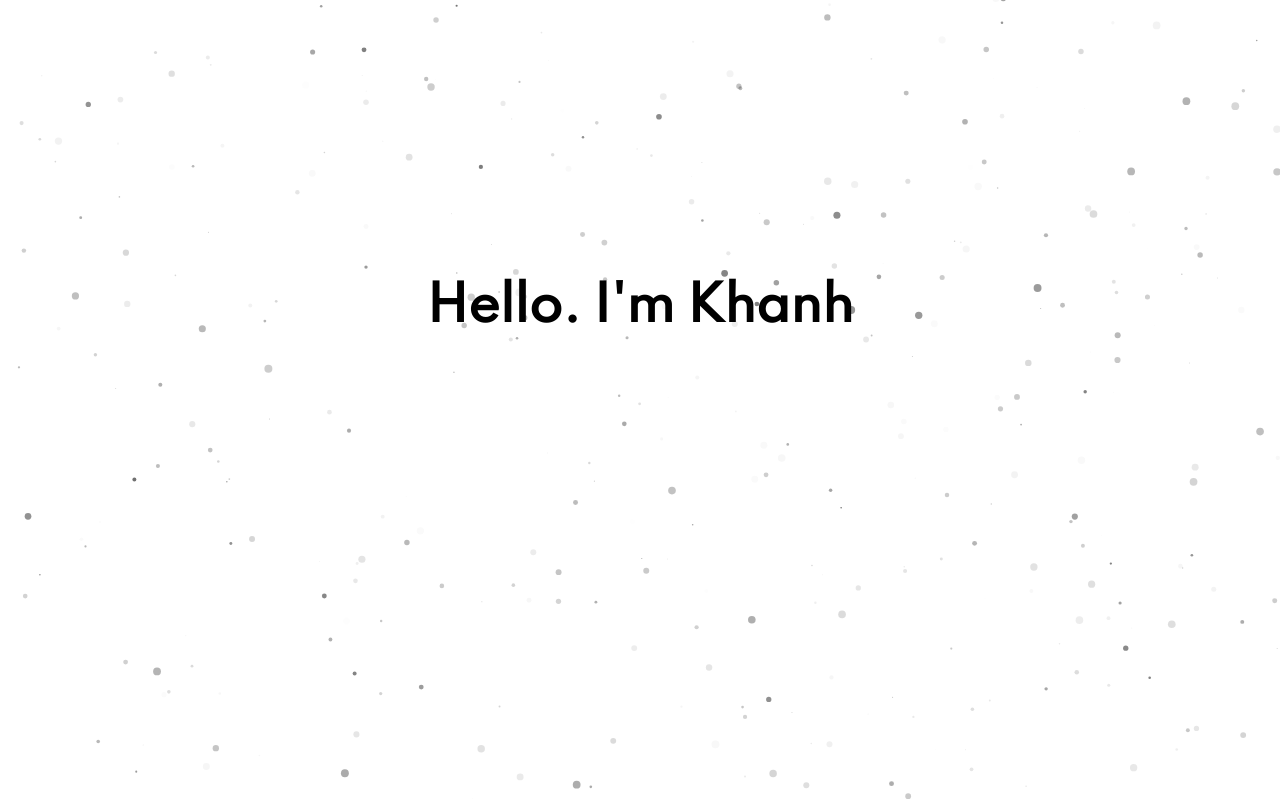
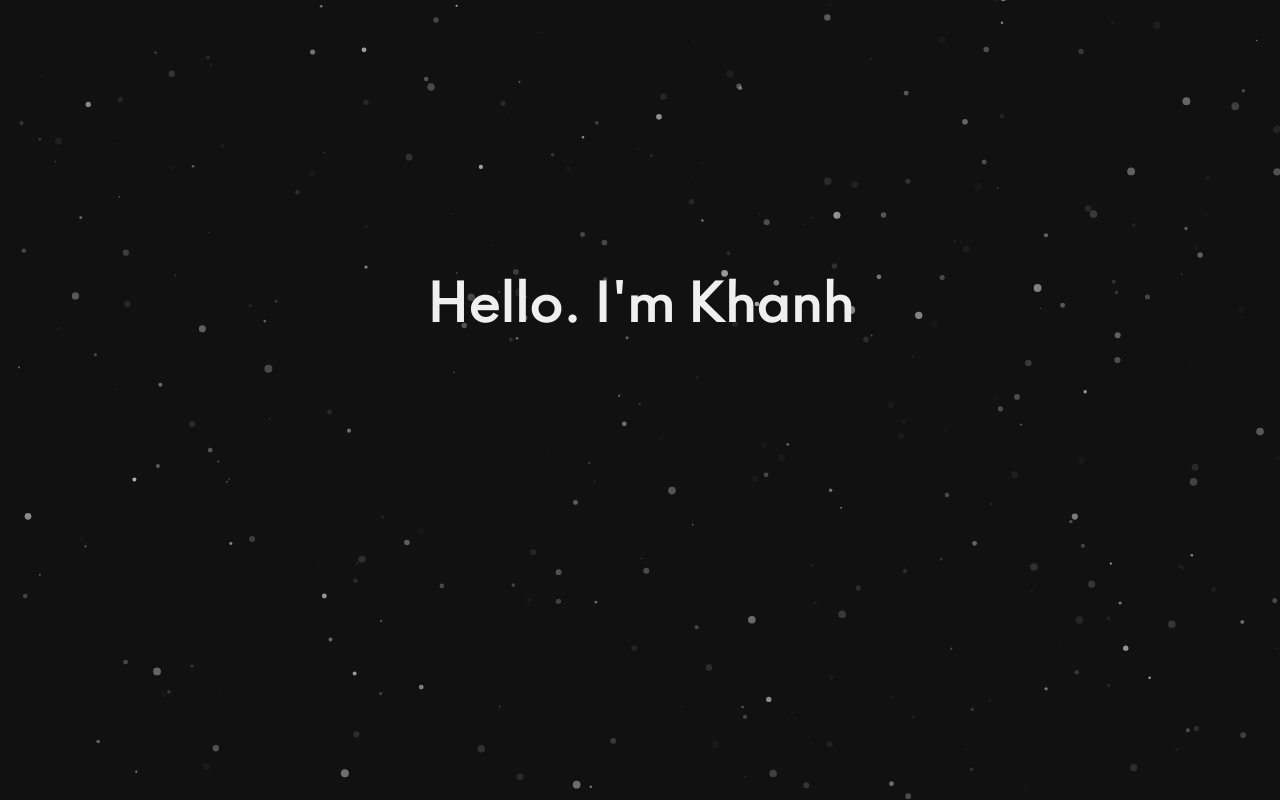
Before and after one commit to lordshenk/hello, a plain HTML site: page index.html in a window 1280 px wide. Drawn offline with Linux system fonts and the light colour scheme; animation ran at ten frames a second.

Commit message:
feat: dark mode

```diff
--- a/config.js
+++ /dev/null
@@ -1,111 +0,0 @@
-
-particlesJS("particles-js", {
-  "particles": {
-    "number": {
-      "value": 299,
-      "density": {
-        "enable": true,
-        "value_area": 800
-      }
-    },
-    "color": {
-      "value": "#393939"
-    },
-    "shape": {
-      "type": "circle",
-      "stroke": {
-        "width": 0,
-        "color": "#000000"
-      },
-      "polygon": {
-        "nb_sides": 5
-      },
-      "image": {
-        "src": "img/github.svg",
-        "width": 100,
-        "height": 100
-      }
-    },
-    "opacity": {
-      "value": 0.75,
-      "random": true,
-      "anim": {
-        "enable": true,
-        "speed": 1,
-        "opacity_min": 0,
-        "sync": false
-      }
-    },
-    "size": {
-      "value": 4,
-      "random": true,
-      "anim": {
-        "enable": false,
-        "speed": 4,
-        "size_min": 0.3,
-        "sync": false
-      }
-    },
-    "line_linked": {
-      "enable": false,
-      "distance": 150,
-      "color": "#ffffff",
-      "opacity": 0.4,
-      "width": 1
-    },
-    "move": {
-      "enable": true,
-      "speed": 2,
-      "direction": "top-right",
-      "random": true,
-      "straight": false,
-      "out_mode": "out",
-      "bounce": false,
-      "attract": {
-        "enable": false,
-        "rotateX": 600,
-        "rotateY": 600
-      }
-    }
-  },
-  "interactivity": {
-    "detect_on": "canvas",
-    "events": {
-      "onhover": {
-        "enable": false,
-        "mode": "bubble"
-      },
-      "onclick": {
-        "enable": true,
-        "mode": "repulse"
-      },
-      "resize": true
-    },
-    "modes": {
-      "grab": {
-        "distance": 400,
-        "line_linked": {
-          "opacity": 1
-        }
-      },
-      "bubble": {
-        "distance": 300,
-        "size": 0,
-        "duration": 2,
-        "opacity": 0,
-        "speed": 3
-      },
-      "repulse": {
-        "distance": 350,
-        "duration": 0.5
-      },
-      "push": {
-        "particles_nb": 4
-      },
-      "remove": {
-        "particles_nb": 2
-      }
-    }
-  },
-  "retina_detect": true
-})
--- a/index.html
+++ b/index.html
@@ -7,11 +7,11 @@
     <link href="https://fonts.googleapis.com/css2?family=Spartan:wght@300;400;500&display=swap" rel="stylesheet" />
     <link rel="stylesheet" href="style.css" />
   </head>
-  <body>
+  <body class="dark">
     <div class="wrapper">
       <div class="main">
         <div id="particles-js"></div>
-        <h3>Hello. I'm Khanh</h3>
+        <h3 title="Long press to switch mode">Hello. I'm Khanh</h3>
         <div class="menu">
           <p>about</p>
           <p>skills</p>
@@ -53,7 +53,6 @@
     </div>
 
     <script src="particles.min.js"></script>
-    <script src="config.js"></script>
     <script src="script.js"></script>
   </body>
 </html>
--- a/script.js
+++ b/script.js
@@ -1,3 +1,4 @@
+const body = document.getElementsByTagName("body")[0];
 const main = document.getElementsByClassName("main")[0];
 const title = document.getElementsByTagName("h3")[0];
 const menu = document.getElementsByClassName("menu")[0];
@@ -5,7 +6,149 @@ const about = document.getElementsByClassName("about")[0];
 const contact = document.getElementsByClassName("contact")[0];
 const skills = document.getElementsByClassName("skills")[0];
 
-main.onclick = function (e) {
+// Config particles
+const runParticles = () => {
+  let color = '#393939';
+  if (body.classList.contains('dark')) {
+    color = '#eeeeee';
+  }
+
+  particlesJS("particles-js", {
+    "particles": {
+      "number": {
+        "value": 299,
+        "density": {
+          "enable": true,
+          "value_area": 800
+        }
+      },
+      "color": {
+        "value": color
+      },
+      "shape": {
+        "type": "circle",
+        "stroke": {
+          "width": 0,
+          "color": "#000000"
+        },
+        "polygon": {
+          "nb_sides": 5
+        },
+        "image": {
+          "src": "img/github.svg",
+          "width": 100,
+          "height": 100
+        }
+      },
+      "opacity": {
+        "value": 0.75,
+        "random": true,
+        "anim": {
+          "enable": true,
+          "speed": 1,
+          "opacity_min": 0,
+          "sync": false
+        }
+      },
+      "size": {
+        "value": 4,
+        "random": true,
+        "anim": {
+          "enable": false,
+          "speed": 4,
+          "size_min": 0.3,
+          "sync": false
+        }
+      },
+      "line_linked": {
+        "enable": false,
+        "distance": 150,
+        "color": "#ffffff",
+        "opacity": 0.4,
+        "width": 1
+      },
+      "move": {
+        "enable": true,
+        "speed": 2,
+        "direction": "top-right",
+        "random": true,
+        "straight": false,
+        "out_mode": "out",
+        "bounce": false,
+        "attract": {
+          "enable": false,
+          "rotateX": 600,
+          "rotateY": 600
+        }
+      }
+    },
+    "interactivity": {
+      "detect_on": "canvas",
+      "events": {
+        "onhover": {
+          "enable": false,
+          "mode": "bubble"
+        },
+        "onclick": {
+          "enable": true,
+          "mode": "repulse"
+        },
+        "resize": true
+      },
+      "modes": {
+        "grab": {
+          "distance": 400,
+          "line_linked": {
+            "opacity": 1
+          }
+        },
+        "bubble": {
+          "distance": 300,
+          "size": 0,
+          "duration": 2,
+          "opacity": 0,
+          "speed": 3
+        },
+        "repulse": {
+          "distance": 350,
+          "duration": 0.5
+        },
+        "push": {
+          "particles_nb": 4
+        },
+        "remove": {
+          "particles_nb": 2
+        }
+      }
+    },
+    "retina_detect": true
+  })
+}
+
+runParticles();
+
+// Switch mode
+let timeoutId;
+body.addEventListener('mousedown', () => {
+  timeoutId = setTimeout(() => {
+    body.classList.toggle('dark');
+    runParticles();
+  }, 1500);
+});
+body.addEventListener('mouseup', () => {
+  clearTimeout(timeoutId);
+});
+
+// Show page onload
+window.onload = () => {
+  setTimeout(() => {
+    body.style.opacity = 1;
+  }, 1000);
+}
+
+
+// Handle content
+main.onclick = function(e) {
   if (e.target.className === "particles-js-canvas-el") {
     let children = menu.children;
 
@@ -19,7 +162,7 @@ main.onclick = function (e) {
   }
 };
 
-title.onclick = function () {
+title.onclick = function() {
   menu.classList.toggle("show");
 
   about.classList.remove("show");
@@ -30,7 +173,7 @@ title.onclick = function () {
   }
 };
 
-menu.onclick = function (e) {
+menu.onclick = function(e) {
   let target = e.target.textContent;
   let children = e.currentTarget.children;
   for (let i = 0; i < children.length; ++i) {
--- a/style.css
+++ b/style.css
@@ -4,6 +4,11 @@ body {
 	padding: 0;
 	font-family: 'Spartan', sans-serif;
 	user-select: none;
+	opacity: 0;
+	transition: opacity .7s ease;
+}
+body.dark {
+	background: #111;
 }
 body::-webkit-scrollbar {
 	display: none;
@@ -26,8 +31,23 @@ canvas {
   background-repeat: no-repeat;
   background-size: cover;
   background-position: 50% 50%;
+  transition: background-color .6s ease;
+}
+.dark #particles-js {
+	background-color: #111;
 }
 /* ---- */
+
+h3,
+p,
+u {
+	transition: color .7s ease;
+}
+.dark h3,
+.dark p,
+.dark u {
+	color: #efefef;
+}
 
 .wrapper {
 	height: 100vh;
@@ -80,10 +100,18 @@ canvas {
 .menu p:hover {
 	margin-bottom: 10px;
 	border-bottom: 3px solid #000a;
+	transition: border-bottom .4s ease;
+}
+.dark .menu p:hover {
+	border-bottom: 3px solid #fffa;
 }
 .menu .show {
 	margin-bottom: 10px;
 	border-bottom: 3px solid #000a;
+	transition: border-bottom .4s ease;
+}
+.dark .menu .show {
+	border-bottom: 3px solid #fffa;
 }
 .content {
 	display: flex;
@@ -118,8 +146,14 @@ canvas {
 	padding: 0 5px;
 	margin: 0 10px;
 }
+.dark .content .skills p {
+	color: #efefef;
+}
 .content .skills p:focus {
 	color: #000;
+}
+.dark .content .skills p:focus {
+	color: #efefef;
 }
 .content .contact a {
 	text-decoration: none;
@@ -131,6 +165,9 @@ canvas {
 	border-radius: 50%;
 	transition: all 0.4s ease;
 	filter: invert(19%) sepia(9%) saturate(8%) hue-rotate(314deg) brightness(91%) contrast(93%);
+}
+.dark .content .contact img {
+	filter: invert(83%) sepia(87%) saturate(1731%) hue-rotate(182deg) brightness(119%) contrast(86%);
 }
 .content .contact img:hover {
 	background: #0002;
```
